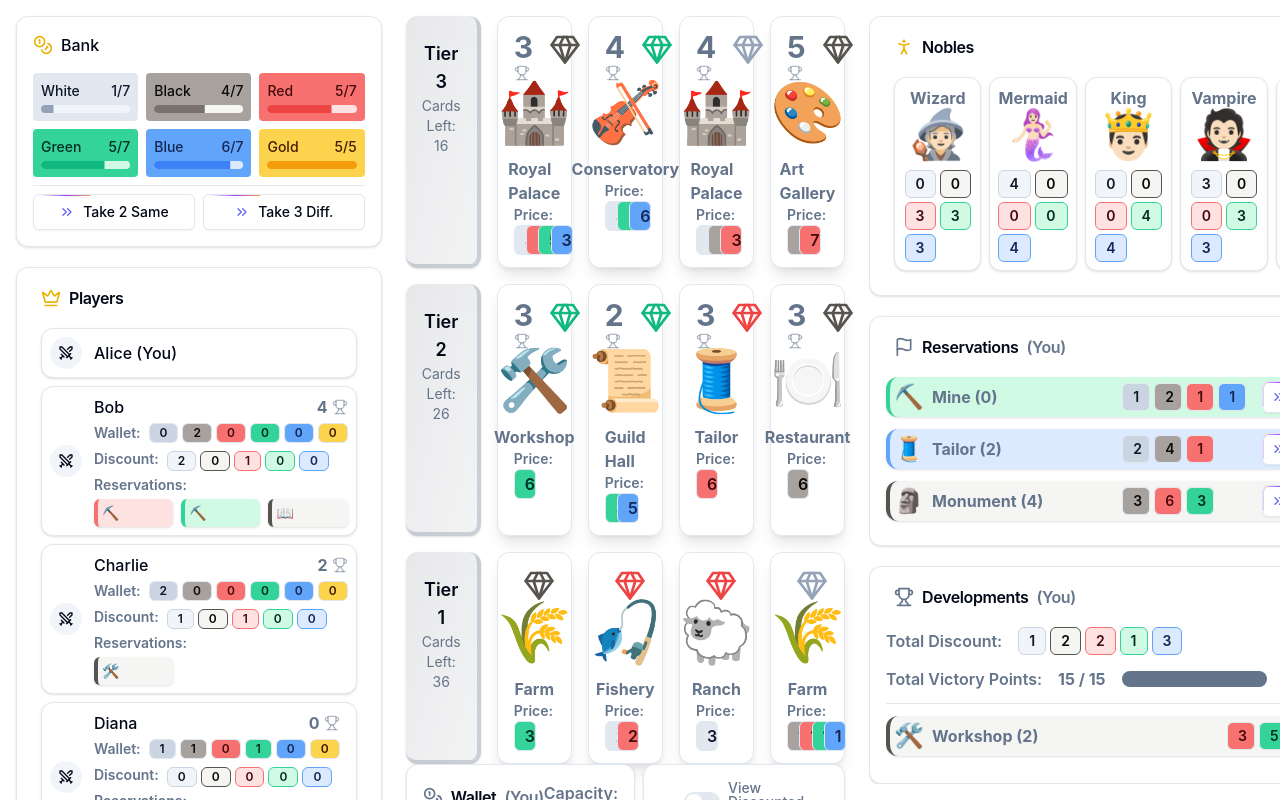
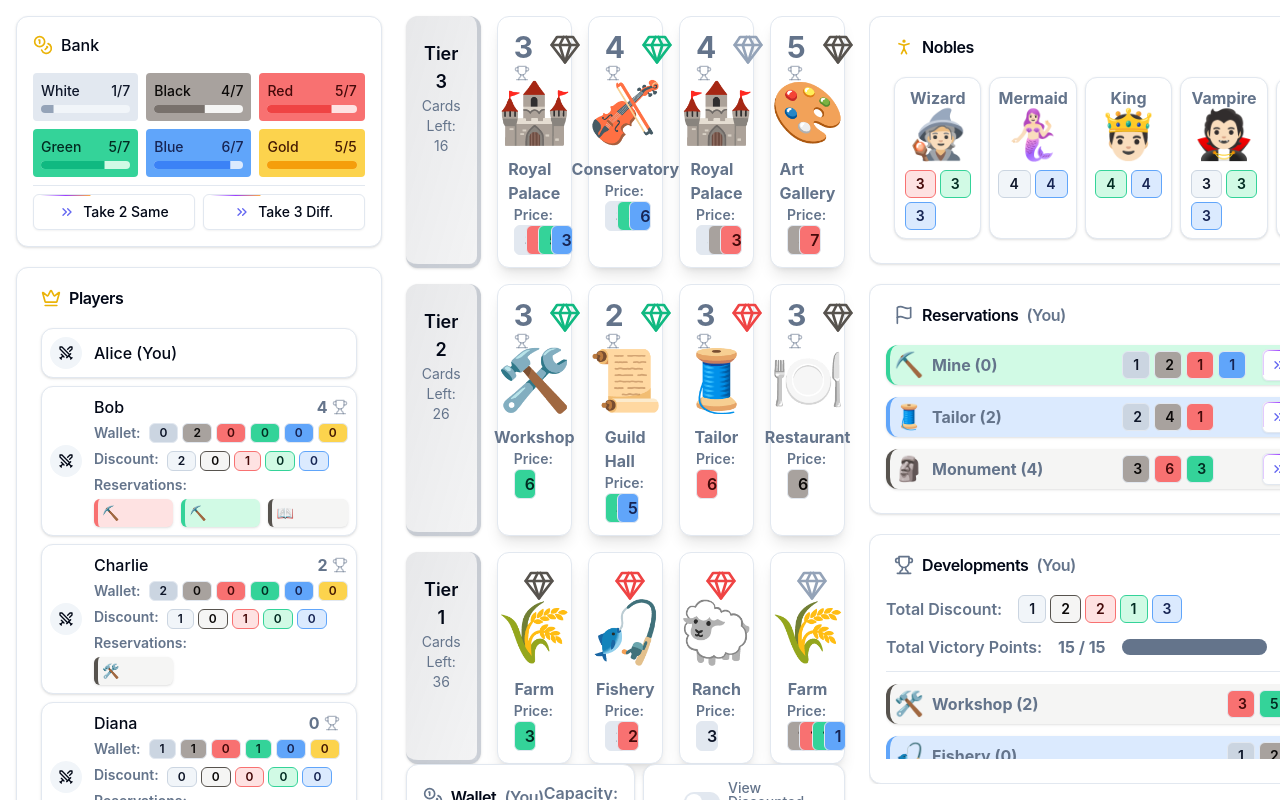
Before and after one commit to shotnothing/resource-game, a React (Vite) app in the folder web/: page / in a window 1280 px wide. Built offline with nearby package versions, Linux system fonts and the light colour scheme.

Commit message:
web: Revert accidental regression in noble price display zero-filtering

```diff
--- a/web/src/App.tsx
+++ b/web/src/App.tsx
@@ -684,6 +684,7 @@ function NobleCard({ noble }: { noble: Noble }) {
 
           <div className="grid grid-cols-2 items-center justify-center gap-1 no-select">
             {GetOrderedPrice(noble.trigger).map(([color, amount]) => (
+              amount > 0 && (
                 <Badge
                   key={color}
                   className={
@@ -693,6 +694,7 @@ function NobleCard({ noble }: { noble: Noble }) {
                 >
                   {amount}
                 </Badge>
+              )
             ))}
           </div>
 
```
Lines whose indentation alone changed are shown as unchanged.
